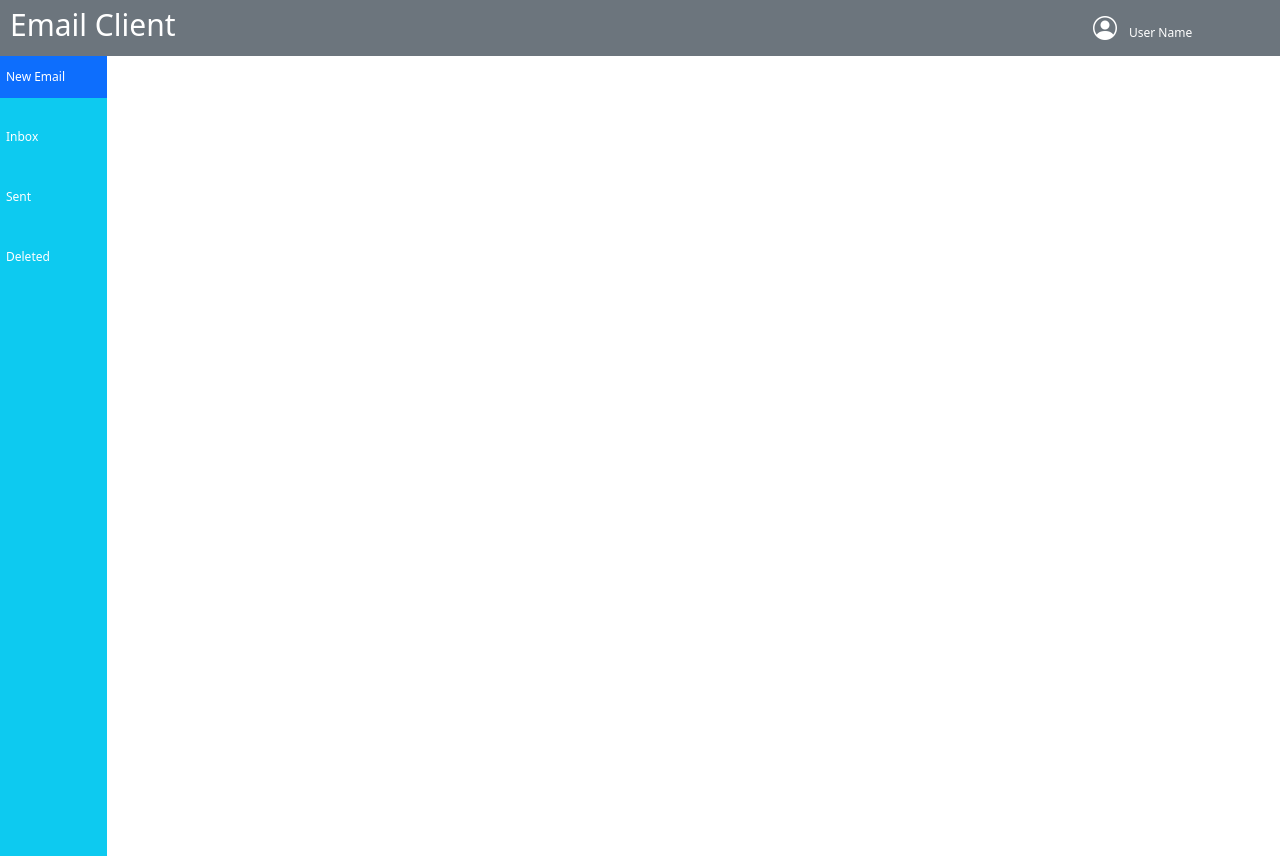
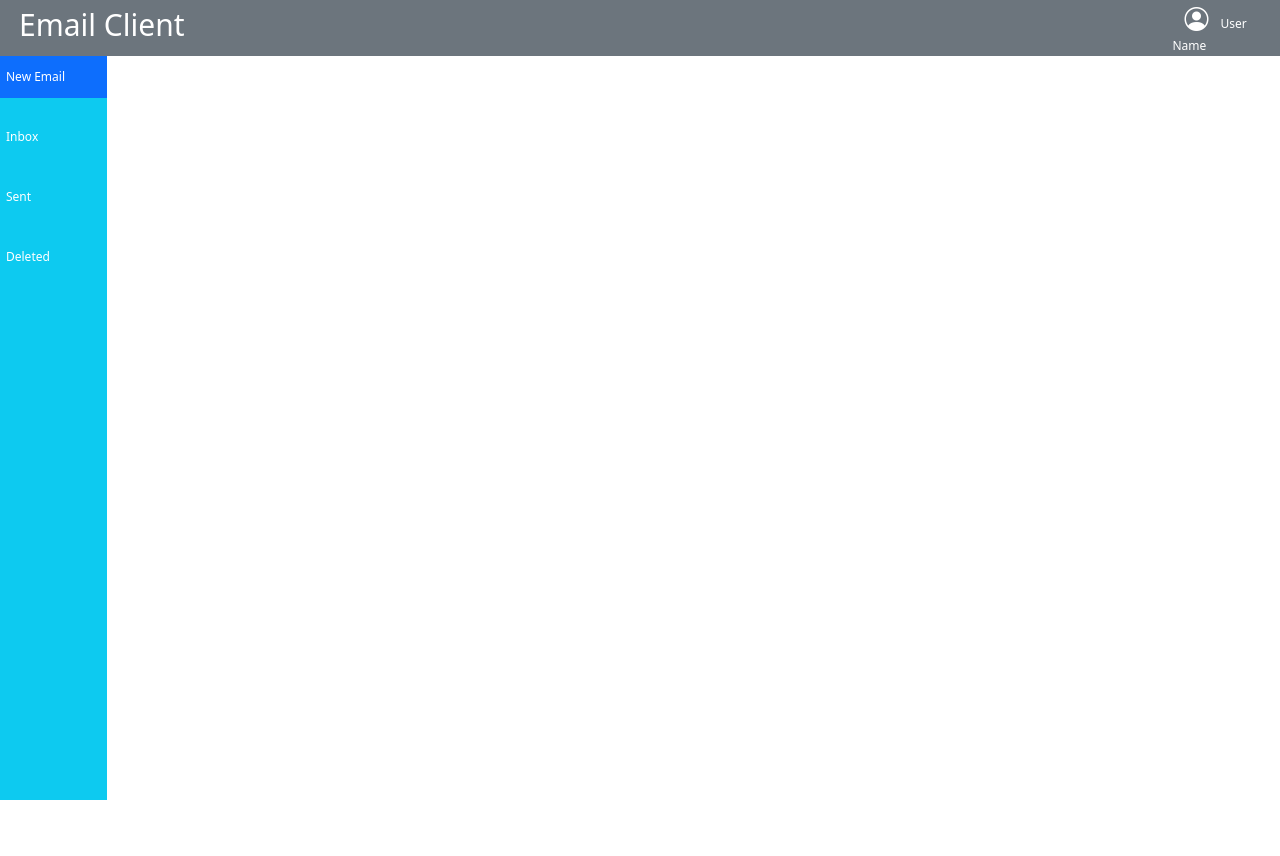
Before and after one commit to iO-Academy/2023-jul-cmail, a React (Vite) app: page / in a window 1280 px wide. After the commit the page ends 800 px from the top, so only its background shows below. Built offline with nearby package versions, Linux system fonts and the light colour scheme; no server answers.

Commit message:
sorted horizontal scroll

```diff
--- a/index.html
+++ b/index.html
@@ -1,5 +1,5 @@
 <!doctype html>
-<html lang="en" class="h-100 w-100">
+<html lang="en" class="h-100">
   <head>
     <meta charset="UTF-8" />
     <link rel="icon" type="image/svg+xml" href="/vite.svg" />
@@ -7,8 +7,8 @@
     <link href="https://cdn.jsdelivr.net/npm/bootstrap@5.3.1/dist/css/bootstrap.min.css" rel="stylesheet" integrity="sha384-4bw+/aepP/YC94hEpVNVgiZdgIC5+VKNBQNGCHeKRQN+PtmoHDEXuppvnDJzQIu9" crossorigin="anonymous">
     <title> C-Mail</title>
   </head>
-  <body class="h-100 w-100">
-    <div class="h-100 w-100" id="root"></div>
+  <body class="h-100">
+    <div class="container-flex h-100" id="root"></div>
     <script type="module" src="/src/main.jsx"></script>
   </body>
 </html>
--- a/src/App.jsx
+++ b/src/App.jsx
@@ -1,16 +1,13 @@
-
-import { useState } from 'react'
-import EmailList from './Components/EmailList'
 import Header from './Components/Header'
 import Inbox from './Components/Inbox'
 
 
 function App() {
   return (
-    <>
+    <div className="row h-100 g-0">
+      <Header/>
       <Inbox/>
-      <Header />
-    </>
+    </div>
   )
 }
 
--- /dev/null
+++ b/src/Components/EmailList/EmailList.css
@@ -0,0 +1,4 @@
+.email-list {
+    height: calc(100% - 56px);
+    overflow: auto;
+}
--- a/src/Components/EmailList/index.jsx
+++ b/src/Components/EmailList/index.jsx
@@ -1,9 +1,10 @@
 import EmailPreview from "../EmailPreview"
+import './EmailList.css'
 
 const EmailList = ({emails}) => {
 
     return (
-        <div className="container w-25">
+        <div className="col-3 email-list">
             {emails.map(email =>
                     <EmailPreview
                         key={email.id}
--- a/src/Components/EmailPreview/index.jsx
+++ b/src/Components/EmailPreview/index.jsx
@@ -8,8 +8,7 @@ const EmailPreview = ({name, subject, body, date_created, read}) => {
     let formattedDate = `${day}/${month}/${year}`
 
     return (
-        <div className="row">
-            <div className={"card col-12" + (read == 0 ? ' text-bg-secondary' : '')}>
+        <div className={"card" + (read == 0 ? ' text-bg-secondary' : '')}>
             <div className="card-body">
                 <div className="d-flex justify-content-between">
                     <h2 className="card-title">{name}</h2>
@@ -19,7 +18,6 @@ const EmailPreview = ({name, subject, body, date_created, read}) => {
                 <h6 className="card-text">{body}</h6>
             </div>
         </div>
-        </div>
     )
 }
 
--- a/src/Components/Header/index.jsx
+++ b/src/Components/Header/index.jsx
@@ -6,22 +6,23 @@ const Header = () => {
     const [displayMenu, setDisplayMenu] = useState(false)
 
     return (
-        <div className="h-100 w-100">
-            <div className="row d-flex justify-content-between align-items-center border border-secondary bg-secondary text-white">
+        <>
+            <div className="col-12 d-flex justify-content-between align-items-center border border-secondary bg-secondary text-white">
                 <button onClick={() => {setDisplayMenu(!displayMenu)}} className="col-2 mx-3 border border-black btn btn-secondary d-md-none text-center" type="button" data-bs-toggle="dropdown" aria-expanded="false">MENU</button>
-                <h1 className="col-7 px-4 py-2 d-flex align-self-end">Email Client</h1>
-                <div className="col-2">
-                    <i className="col-1 px-3 bi bi-person-circle fs-2"></i>
-                    <span className="col-2">User Name</span>
+                <h1 className="col-11 px-4 py-2 d-flex align-self-end">Email Client</h1>
+                <div className="col-1">
+                    <i className="px-3 bi bi-person-circle fs-2"></i>
+                    <span>User Name</span>
                 </div>
             </div>
-            <div className={"col-4 col-md-1 h-100 mb-2 bg-info text-dark d-md-block" + (displayMenu ? '' : ' d-none')}>
+            <div className={"col-4 col-md-1 h-100 bg-info text-dark d-md-block" + (displayMenu ? '' : ' d-none')}>
                 <a className="d-block px-2 py-3 text-white link-underline link-underline-opacity-0 bg-primary" href="#">New Email</a> <br />
                 <a className="d-block px-2 py-3 text-white link-underline link-underline-opacity-0" href="#">Inbox</a> <br />
                 <a className="d-block px-2 py-3 text-white link-underline link-underline-opacity-0" href="#">Sent</a> <br />
                 <a className="d-block px-2 py-3 text-white link-underline link-underline-opacity-0" href="#">Deleted</a> <br />
             </div>
-        </div>
+
+        </>
     )
 }
 
--- a/src/index.css
+++ b/src/index.css
@@ -2,10 +2,10 @@
     box-sizing: border-box;
   }
 
-  html {
+  html, body {
     font-size: 12px;
+    margin: 0;
+    padding: 0;
+    overflow: hidden;
+    height: 100%;
   }
-
-  body {
-    margin: 0;
-  }
```
Lines whose indentation alone changed are shown as unchanged.
